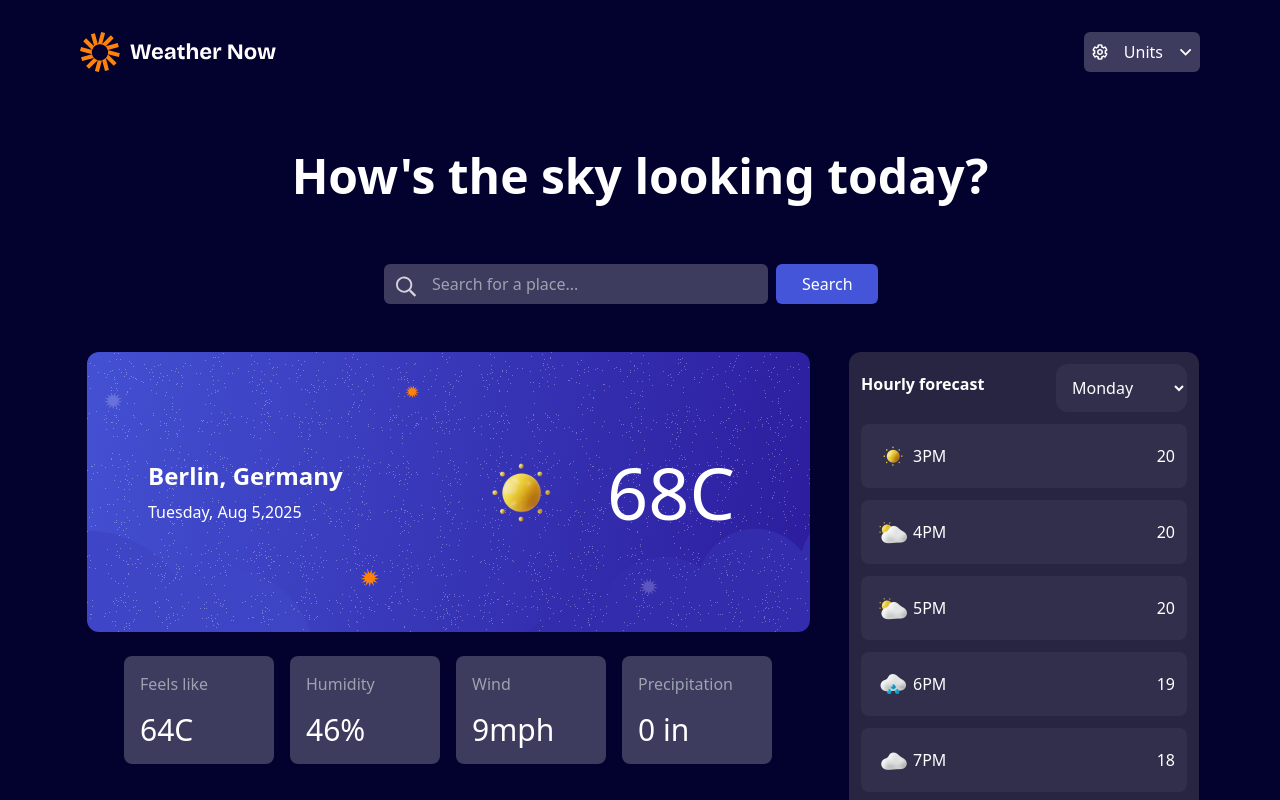
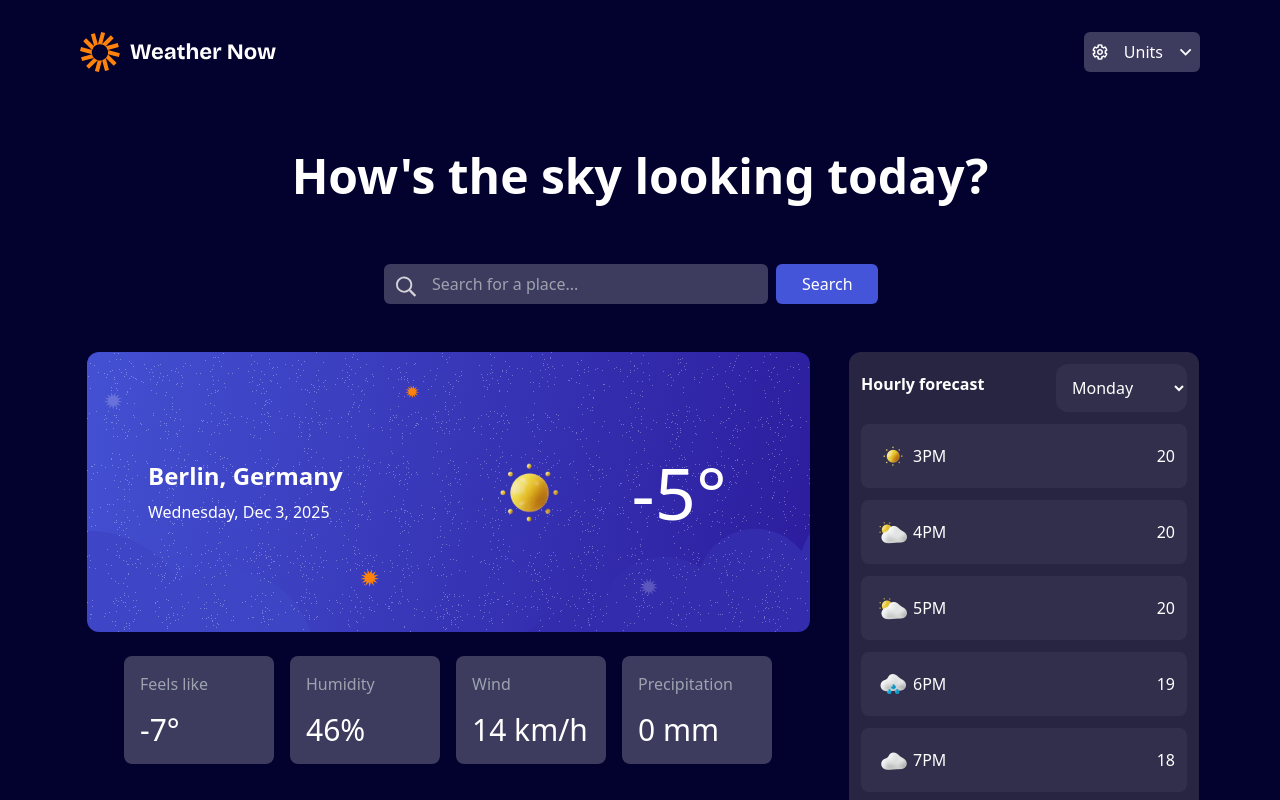
Before and after one commit to szczepanieceryk/weather-app, a React (Vite) app: page / in a window 1280 px wide. Shown: the top 800 px of the page. Built offline with nearby package versions, Linux system fonts and the light colour scheme.

Commit message:
fix(ui): disaply default data on main screen

```diff
--- a/src/App.tsx
+++ b/src/App.tsx
@@ -40,9 +40,14 @@ const App = () => {
     : {
         // fallback values shown before any API response
         location: 'Berlin, Germany',
-        date: 'Tuesday, Aug 5,2025',
-        weather: { icon: sunIcon, temperature: '68C' },
-        additionalInfo: { feels: '64C', humidity: '46%', wind: '9mph', precipitation: '0 in' },
+        date: new Date().toLocaleDateString('en-US', {
+          weekday: 'long',
+          month: 'short',
+          day: 'numeric',
+          year: 'numeric',
+        }),
+        weather: { icon: sunIcon, temperature: '-5°' },
+        additionalInfo: { feels: '-7°', humidity: '46%', wind: '14 km/h', precipitation: '0 mm' },
       };
 
   return (
```
